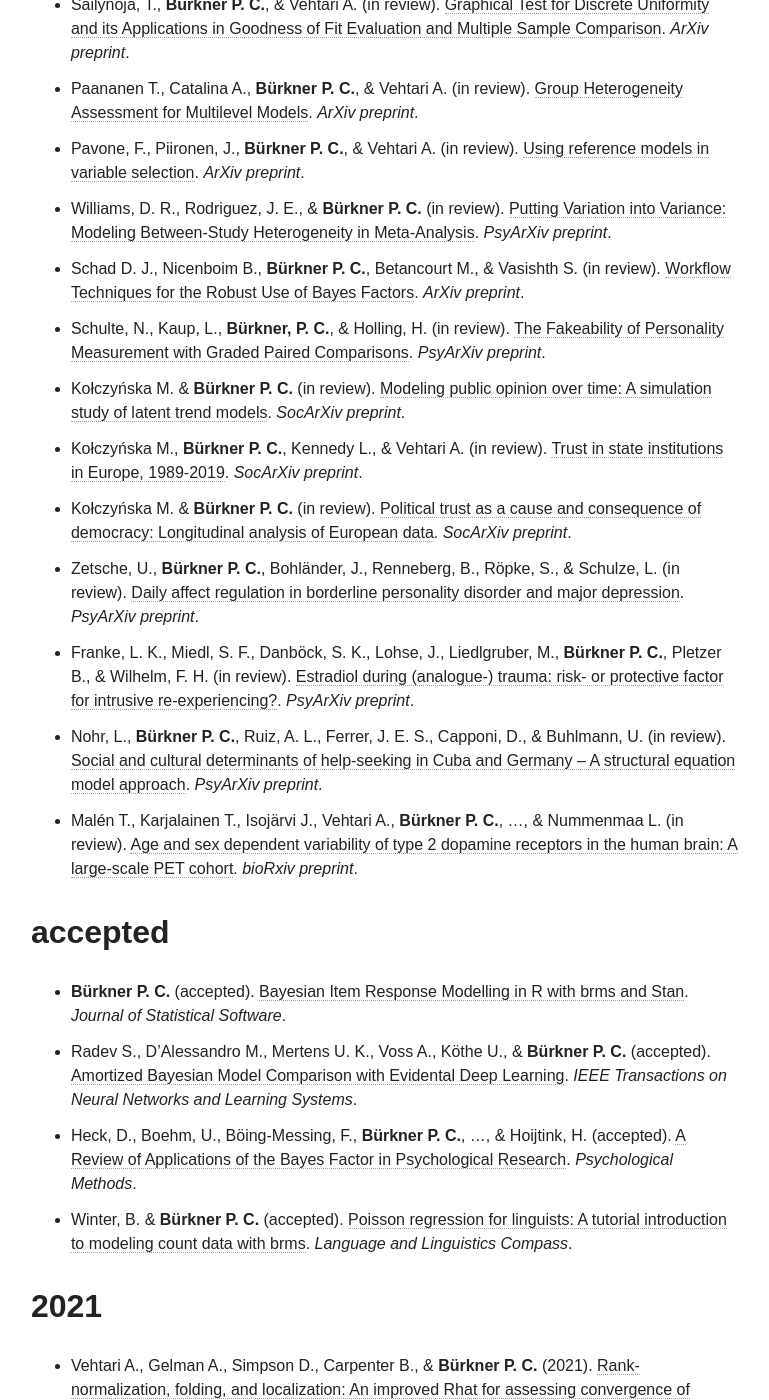
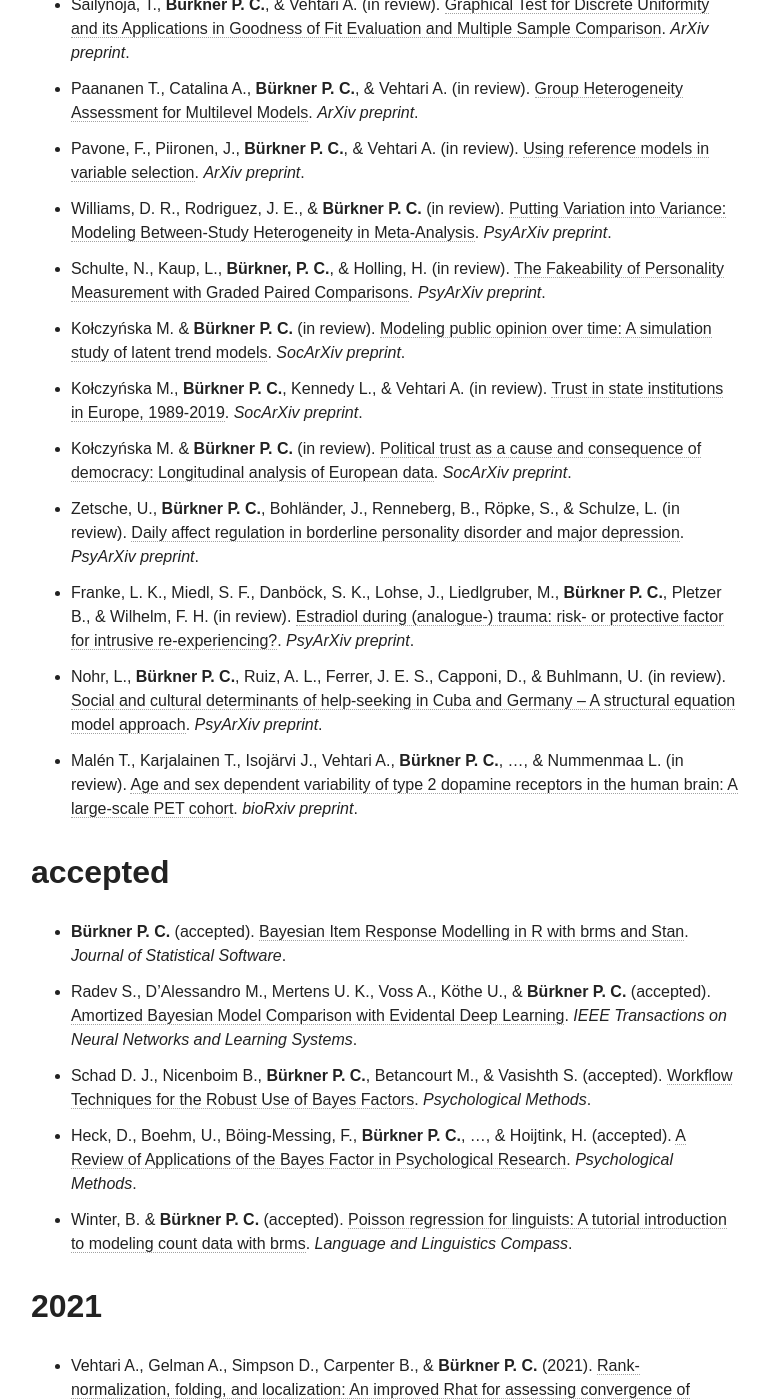
Before and after one commit to paul-buerkner/paul-buerkner.github.io, a Jekyll site: the page built from publications/index.md, in a window 1280 px wide and 1400 px high, scrolled down 1061 px. Shown: the whole window, without its empty margins (255-1024 px from the left). Built offline with Jekyll 4.4.1, drawn with Linux system fonts in a browser that asks for light colours; nearby versions of some CDN libraries; some of the changed lines change nothing that is shown.

Commit message:
move paper to accepted

```diff
--- a/publications/index.md
+++ b/publications/index.md
@@ -16,7 +16,6 @@ excerpt: "A list of my publications"
 * Paananen T., Catalina A., **Bürkner P. C.**, & Vehtari A. (in review). [Group Heterogeneity Assessment for Multilevel Models](http://arxiv.org/abs/2005.02773). *ArXiv preprint*.
 * Pavone, F., Piironen, J., **Bürkner P. C.**, & Vehtari A. (in review). [Using reference models in variable selection](https://arxiv.org/abs/2004.13118). *ArXiv preprint*.
 * Williams, D. R., Rodriguez, J. E., & **Bürkner P. C.** (in review). [Putting Variation into Variance: Modeling Between-Study Heterogeneity in Meta-Analysis](https://psyarxiv.com/9vkqy/). *PsyArXiv preprint*.
-* Schad D. J., Nicenboim B., **Bürkner P. C.**, Betancourt M., & Vasishth S. (in review). [Workflow Techniques for the Robust Use of Bayes Factors](https://arxiv.org/abs/2103.08744). *ArXiv preprint*.
 * Schulte, N., Kaup, L., **Bürkner, P. C.**, & Holling, H. (in review). [The Fakeability of Personality Measurement with Graded Paired Comparisons](https://psyarxiv.com/bs7he/). *PsyArXiv preprint*.
 * Kołczyńska M. & **Bürkner P. C.** (in review). [Modeling public opinion over time: A simulation study of latent trend models](https://osf.io/preprints/socarxiv/gauvx/). *SocArXiv preprint*.
 * Kołczyńska M., **Bürkner P. C.**, Kennedy L., & Vehtari A. (in review). [Trust in state institutions in Europe, 1989-2019](https://osf.io/preprints/socarxiv/3v5g7/). *SocArXiv preprint*.
@@ -30,6 +29,7 @@ excerpt: "A list of my publications"
 
 * **Bürkner P. C.** (accepted). [Bayesian Item Response Modelling in R with brms and Stan](https://arxiv.org/abs/1905.09501). *Journal of Statistical Software*.
 * Radev S., D’Alessandro M., Mertens U. K., Voss A., Köthe U., & **Bürkner P. C.** (accepted). [Amortized Bayesian Model Comparison with Evidental Deep Learning](https://arxiv.org/abs/2004.10629). *IEEE Transactions on Neural Networks and Learning Systems*.
+* Schad D. J., Nicenboim B., **Bürkner P. C.**, Betancourt M., & Vasishth S. (accepted). [Workflow Techniques for the Robust Use of Bayes Factors](https://arxiv.org/abs/2103.08744). *Psychological Methods*.
 * Heck, D., Boehm, U., Böing-Messing, F., **Bürkner P. C.**, ..., & Hoijtink, H. (accepted). [A Review of Applications of the Bayes Factor in Psychological Research](https://psyarxiv.com/cu43g/). *Psychological Methods*.
 * Winter, B. & **Bürkner P. C.** (accepted). [Poisson regression for linguists: A tutorial introduction to modeling count data with brms](https://osf.io/93kaf/). *Language and Linguistics Compass*.
 
```
